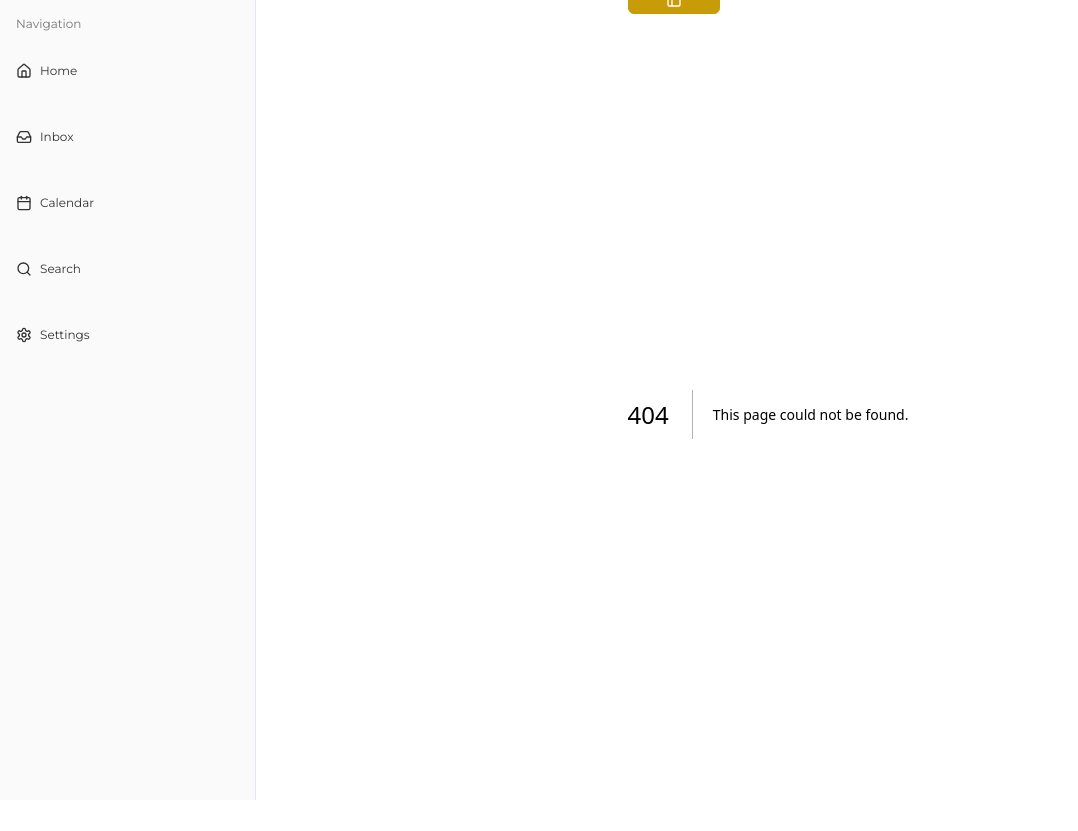
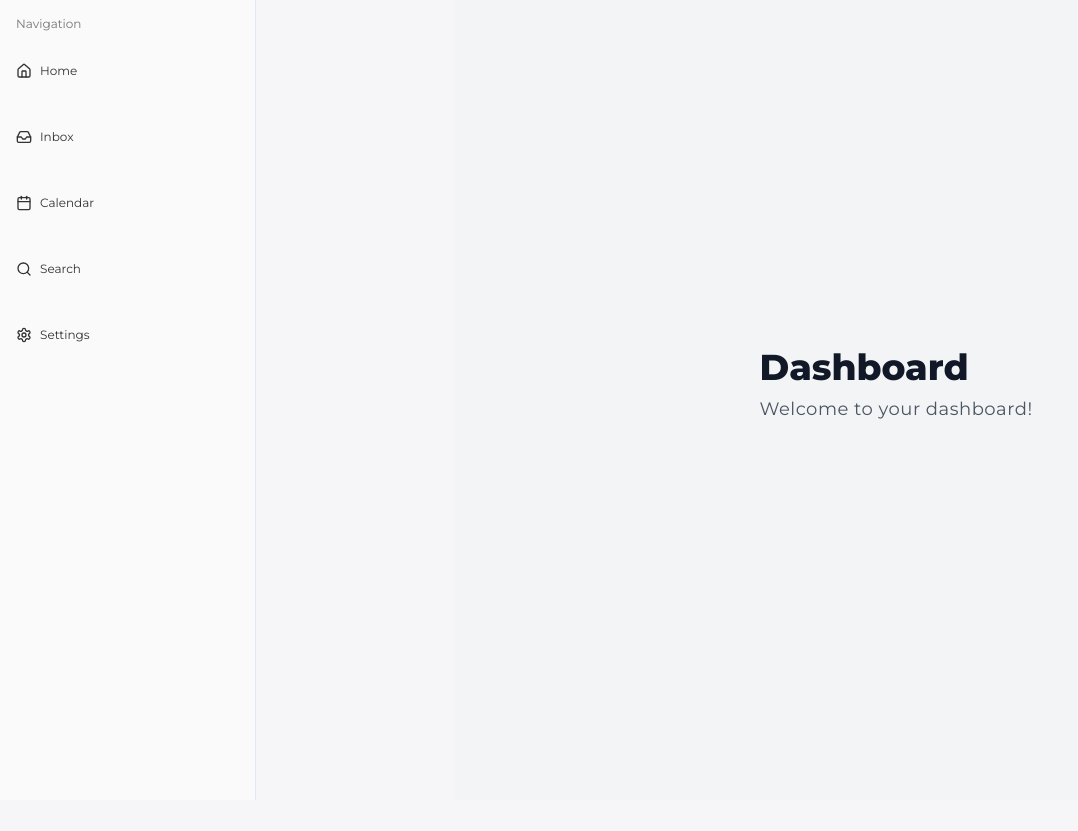
Before and after one commit to Niner-Path/Niner-Path-App, a Next.js app in the folder frontend/: page /dashboard in a window 1280 px wide. Before the commit this address had no page. Shown: the whole page, without its empty margins (0-1078 px from the left). Built offline with nearby package versions, Linux system fonts and the light colour scheme.

Commit message:
Fixed dashboard.js

```diff
--- a/frontend/pages/_app.js
+++ b/frontend/pages/_app.js
@@ -1,14 +1,18 @@
 import "../src/styles/globals.css";
-import { SidebarProvider, SidebarTrigger } from "@/components/ui/sidebar";
+import { SidebarProvider } from "@/components/ui/sidebar";
 import { AppSidebar } from "@/components/app-sidebar";
+import { useRouter } from "next/router";
 
 export default function MyApp({ Component, pageProps }) {
+  const router = useRouter();
+
   return (
     <SidebarProvider>
       <div className="flex">
-        <AppSidebar />
-        <main className="flex-1 p-4">
-          <SidebarTrigger />
+        {router.pathname === "/dashboard" && <AppSidebar />}
+
+        {/* Main Content */}
+        <main className="flex-1 p-6">
           <Component {...pageProps} />
         </main>
       </div>
--- /dev/null
+++ b/frontend/pages/dashboard.js
@@ -0,0 +1,16 @@
+import { AppSidebar } from "@/components/app-sidebar";
+
+export default function Dashboard() {
+  return (
+    <div className="flex h-screen bg-gray-100">
+      {/* Sidebar */}
+      <AppSidebar />
+
+      {/* Main Content */}
+      <main className="flex-1 flex flex-col justify-center items-start px-12">
+        <h1 className="text-4xl font-bold text-gray-900">Dashboard</h1>
+        <p className="text-lg text-gray-600 mt-2">Welcome to your dashboard!</p>
+      </main>
+    </div>
+  );
+}
```
